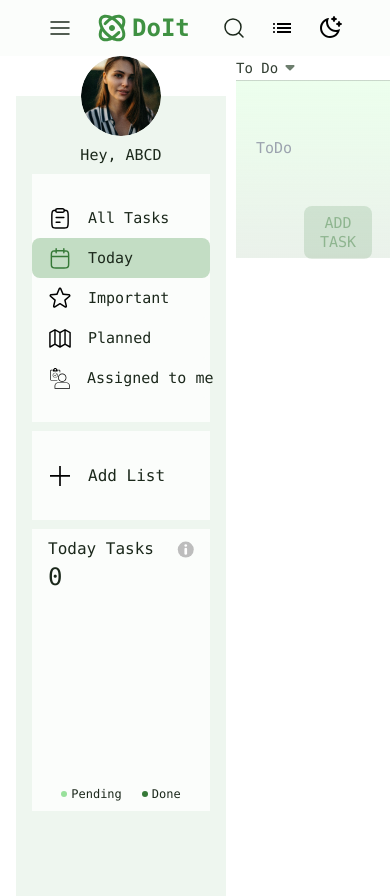
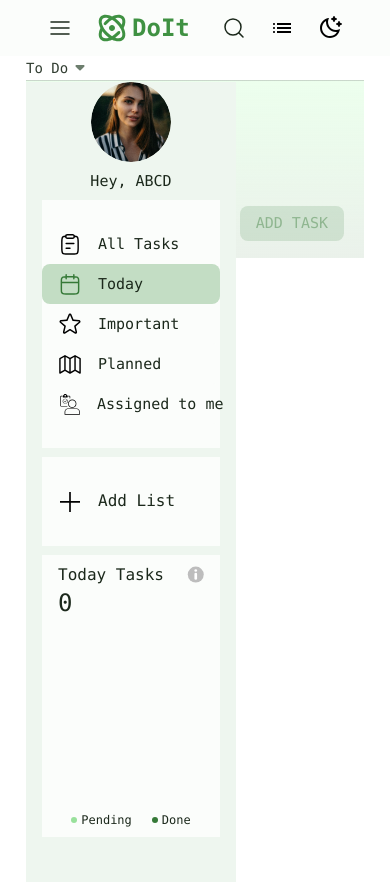
Before and after one commit to Ayush031/Do-It, a React (Vite) app: page /today-tasks in a window 390 px wide. Built offline with nearby package versions, Linux system fonts and the light colour scheme.

Commit message:
changed position to absolute or responsiveness of sidebar

```diff
--- a/package.json
+++ b/package.json
@@ -16,6 +16,7 @@
     "react": "^18.3.1",
     "react-chartjs-2": "^5.2.0",
     "react-dom": "^18.3.1",
+    "react-icons": "^5.2.1",
     "react-redux": "^9.1.2",
     "react-router-dom": "^6.25.1"
   },
--- a/src/App.jsx
+++ b/src/App.jsx
@@ -7,10 +7,10 @@ const App = () => {
     <div className="text-lightTextColor dark:text-slate-100 dark:bg-darkBgPrimary font-mono">
       <Navbar />
       <section className="flex px-4 lg:px-12">
-        <aside className="sidebar">
+        <aside className="sidebar absolute top-[41.5px] left-[26px] z-[10] sm:relative">
           <SideBar />
         </aside>
-        <div className="flex flex-col md:flex-row w-full relative" >
+        <div className="flex flex-col md:flex-row w-full relative">
           <div className="w-full px-2.5 bg-transparent dark:bg-darkBgPrimary">
             <Outlet />
           </div>
--- a/src/components/Sidebar.jsx
+++ b/src/components/Sidebar.jsx
@@ -21,7 +21,7 @@ const Frame = () => {
         <img
           onClick={() => setProfileHover(true)}
           src={icons.profile}
-          className="rounded-full -mt-10"
+          className="rounded-full sm:-mt-10"
         />
         {profileHover && (
           <div className="absolute z-10 flex flex-col text-[16px] text-lightTextColor bg-lightSidebarChild text-lightTextColor w-32 px-1 rounded-md -translate-x-6 mt-1">
@@ -49,8 +49,8 @@ const Frame = () => {
                 to={i.route}
                 className={({ isActive }) =>
                   isActive
-                    ? "rounded-lg flex items-center gap-4 px-4 py-2 relative self-stretch w-full flex-[0_0_auto] text-lightTextColor bg-greenDark/30 dark:text-darkSidebarItemActiveText dark:bg-darkSidebarItemActiveBg"
-                    : "rounded-lg flex items-center gap-4 px-4 py-2 relative self-stretch w-full flex-[0_0_auto] text-lightTextColor bg-lightSidebarChild dark:bg-transparent dark:text-darkTextColor "
+                    ? "rounded-lg flex items-center gap-4 px-4 py-2 relative self-stretch w-full flex-[0_0_auto] text-lightTextColor bg-greenDark/30  dark:text-darkSidebarItemActiveText dark:bg-darkSidebarItemActiveBg"
+                    : "rounded-lg flex items-center gap-4 px-4 py-2 relative self-stretch w-full flex-[0_0_auto] text-lightTextColor bg-lightSidebarChild dark:bg-transparent dark:text-darkTextColor"
                 }
               >
                 <img
--- a/src/components/TodoItem.jsx
+++ b/src/components/TodoItem.jsx
@@ -6,14 +6,12 @@ import {
   selectTodo,
   toggleImportant,
 } from "../features/todo/todoReducer";
+import { FiEdit } from "react-icons/fi";
 
 const TodoItem = (props) => {
   const dispatch = useDispatch();
+  const theme = useSelector((state) => state.theme);
   const gridType = useSelector((state) => state.gridType);
-  const theme = useSelector((state) => state.theme);
-
-  const handleCheckboxClick = (e) => {
-  };
 
   const handleTodoStatus = (e) => {
     e.stopPropagation();
@@ -38,10 +36,7 @@ const TodoItem = (props) => {
           : "border-t border-t-[1.5px] border-t-lightSideBarBg dark:border-t-darkGreenColor/75"
       }`}
     >
-      <div
-        onClick={handleTodoDescription}
-        className="flex w-full cursor-pointer items-center"
-      >
+      <div className="flex w-full cursor-pointer items-center">
         <input
           className="m-4 appearance-none checked:bg-darkCheckboxFill checked:border-none h-3.5 w-3.5 border border-lightTextColor dark:border-darkTextColor rounded-sm cursor-pointer"
           type="checkbox"
@@ -49,7 +44,6 @@ const TodoItem = (props) => {
           id={`todoStatus-${props?.todo?.id}`}
           checked={props?.todo?.checked}
           onChange={handleTodoStatus}
-          onClick={handleCheckboxClick}
         />
 
         <label
@@ -60,6 +54,9 @@ const TodoItem = (props) => {
         >
           {props?.todo?.title}
         </label>
+      </div>
+      <div onClick={handleTodoDescription}>
+        <FiEdit />
       </div>
       <div className="mr-8" onClick={handleToggleImportant}>
         <img
--- a/src/components/TodoItemDescription.jsx
+++ b/src/components/TodoItemDescription.jsx
@@ -4,6 +4,7 @@ import TodoItem from "./TodoItem";
 import Calendar from "./Calendar";
 import { useDispatch, useSelector } from "react-redux";
 import { removeTodo } from "../features/todo/todoReducer";
+import { FiEdit } from "react-icons/fi";
 
 const TodoItemFeature = ({ feature }) => {
   const theme = useSelector((state) => state.theme);
@@ -49,7 +50,7 @@ export default function TodoItemDescription() {
   if (!selectedTodo) return null;
 
   return (
-    <div className="md:relative  md:visible flex flex-col gap-[10px] md:gap-[360px] text-lightTextColor dark:text-darkTextColor">
+    <div className="md:relative md:visible flex flex-col gap-[10px] md:gap-[360px] text-lightTextColor dark:text-darkTextColor">
       <div className="ml-12">
         <TodoItem todo={selectedTodo} />
         <div>
```
Also changed, not shown: src/data.js (line endings or trailing spaces), 1 other file (tests, documents, lock files or other folders).
